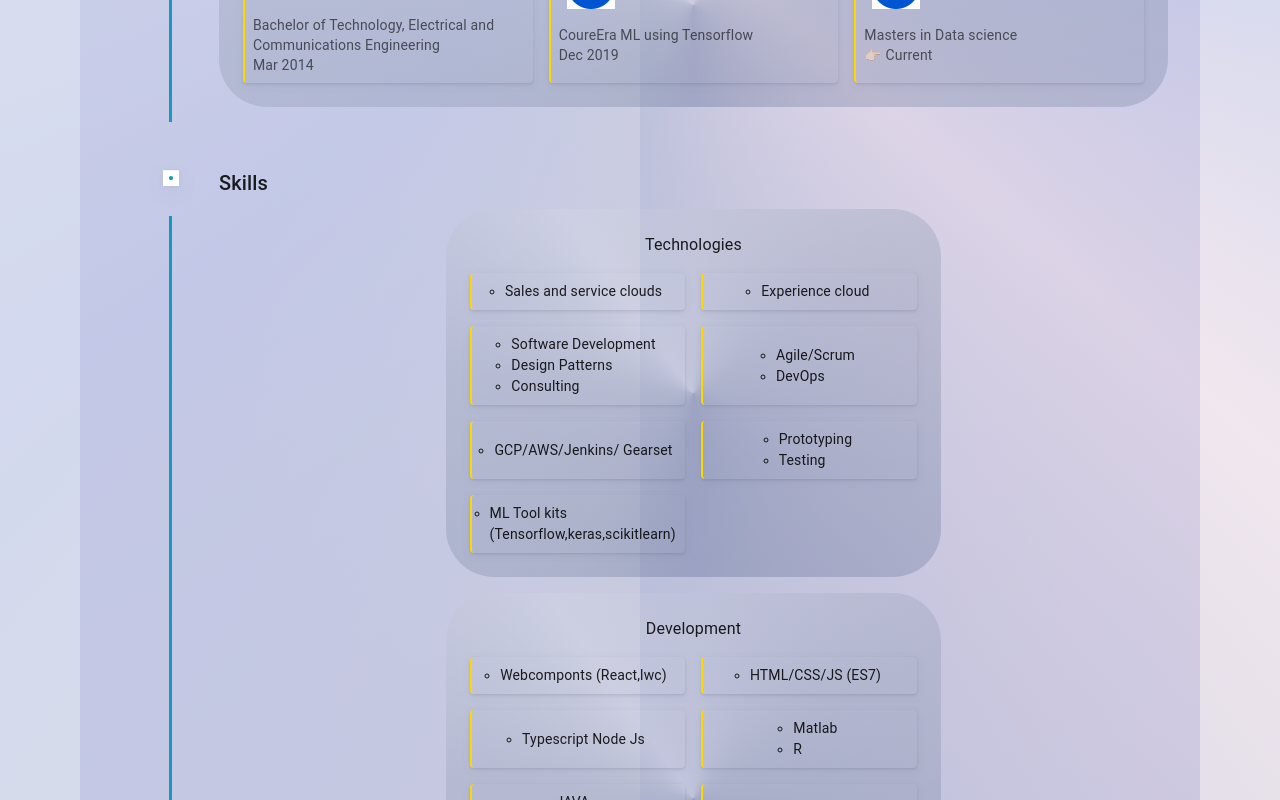
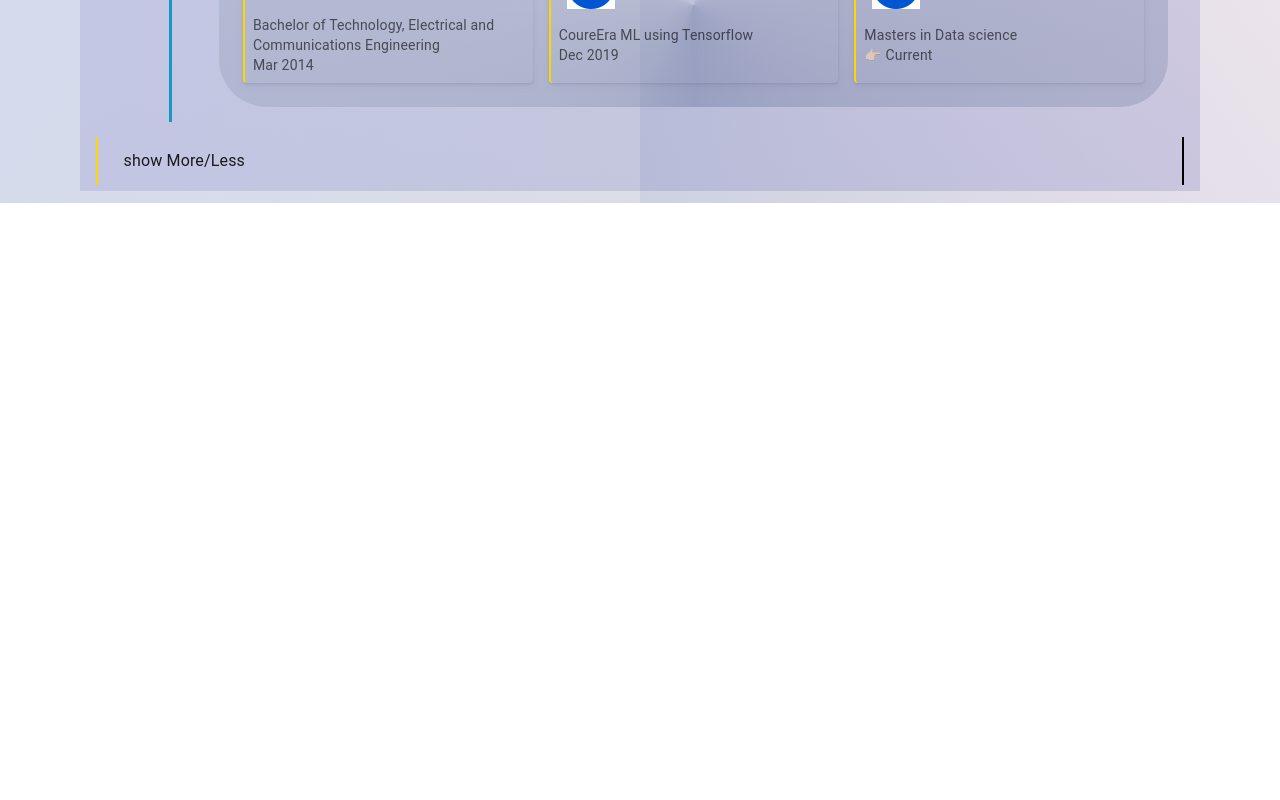
Before and after one commit to eabhijith/personal, a React (Create React App) app: page /#/ in a window 1280 px wide. Shown: the part 1700-2500 px from the top of the page. After the commit the page ends 1903 px from the top, so only its background shows below. Built offline with nearby package versions, Linux system fonts and the light colour scheme.

Commit message:
adding collapsable button

```diff
--- a/src/Components/Timeline/Timeline.tsx
+++ b/src/Components/Timeline/Timeline.tsx
@@ -11,6 +11,7 @@ import TimelineDot from '@mui/lab/TimelineDot';
 // import { ReactComponent as Step } from './Assets/_Step.svg';
 import { ReactComponent as Step } from '../Assets/_Step.svg';
 
+import Collapse from '@material-ui/core/Collapse';
 
 
 import { ExperienceData, EducationData, ToolsData, SkillsData } from "../Data/data";
@@ -19,9 +20,14 @@ import { ExperienceData, EducationData, ToolsData, SkillsData } from "../Data/da
 
 const Timeline = () => {
 
+  const [showExperience, setshowExperience] = React.useState(false);
+
+
+
   return (
     // <AppBar position="static" style={{background:'rgba(247,250,252,var(--bg-opacity))'}}>
     <div className="parent ea-Timeline-header">
+
       <Timeline1>
 
         {/* BEGIN : Time line Experience */}
@@ -148,6 +154,9 @@ const Timeline = () => {
 
         </TimelineItem>
 
+
+
+        <Collapse in={showExperience}>
           {/* BEGIN : Time line Skills */}
           <TimelineItem>
             <TimelineOppositeContent style={{ flex: 0.001 }} />
@@ -241,7 +250,11 @@ const Timeline = () => {
             </TimelineContent>
 
           </TimelineItem>
+        </Collapse>
 
+        <div className='item-long left-border-gold right-border-black '>
+            <button onClick={() => setshowExperience(!showExperience)} >show More/Less</button>
+        </div>
 
 
       </Timeline1>
```
Lines whose indentation alone changed are shown as unchanged.
